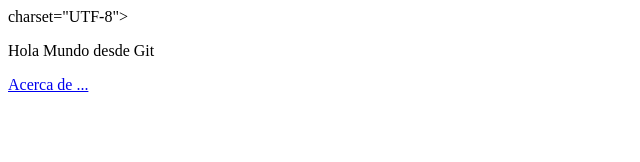
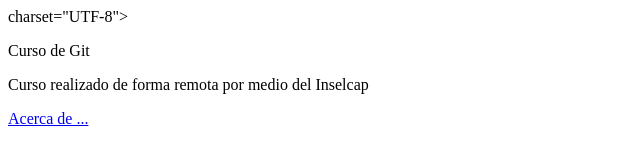
Before and after one commit to gumjc/practica-final-git, a plain HTML site: page index.html in a window 1280 px wide. Shown: the whole page, without its empty margins (0-640 px from the left). Drawn offline with Linux system fonts and the light colour scheme.

Commit message:
Se agrego linea de descripcion de curso

```diff
--- a/index.html
+++ b/index.html
@@ -5,7 +5,8 @@
 		<title>Practica Final de Git</title>
 	</head>
 	<body>
-		<p>Hola Mundo desde Git</p>
+		<p>Curso de Git </p>
+		<p>Curso realizado de forma remota por medio del Inselcap </p>
 		<a href="about.html">Acerca de ...</a>
 	</body>
 </html>
```
